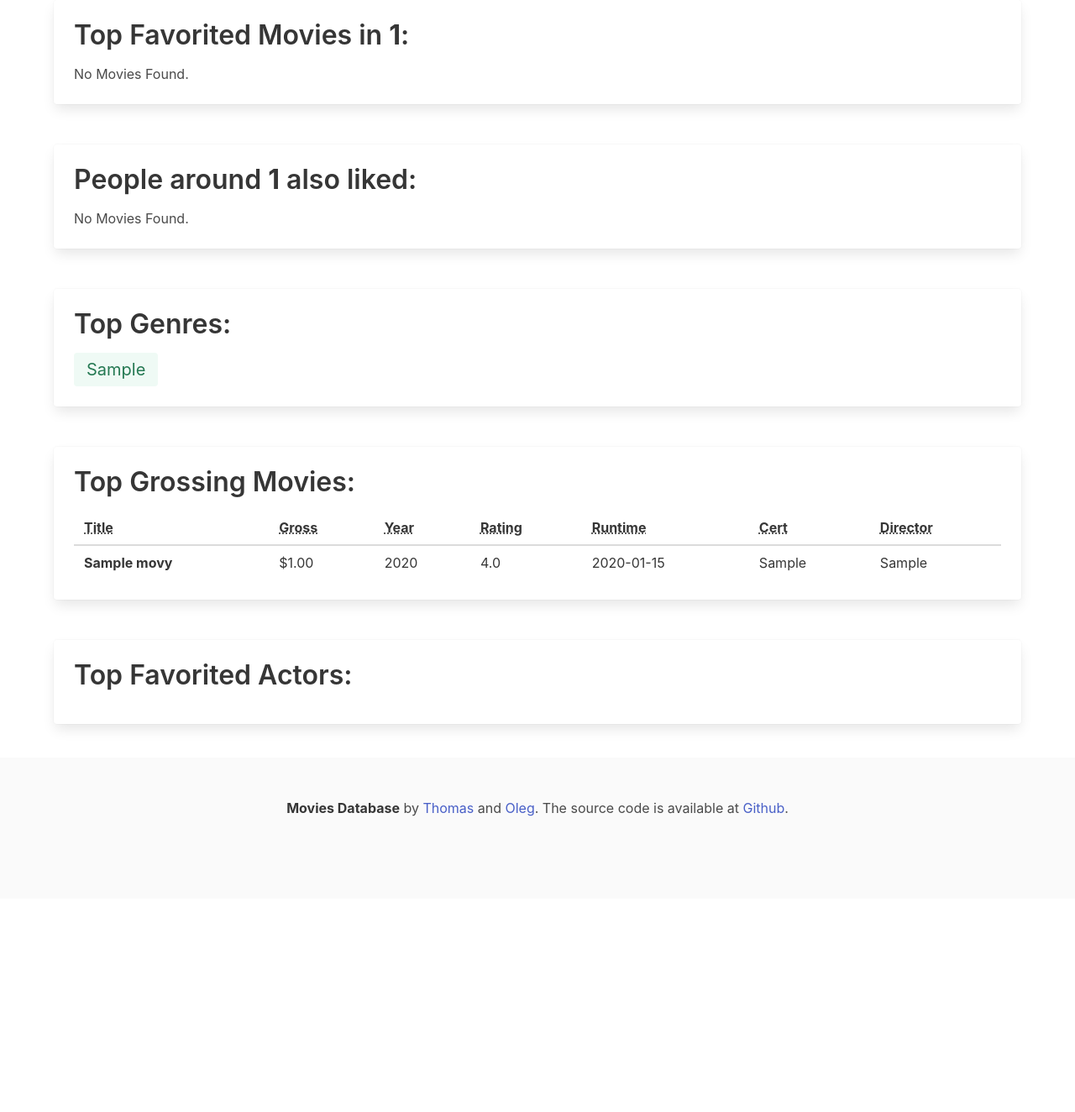
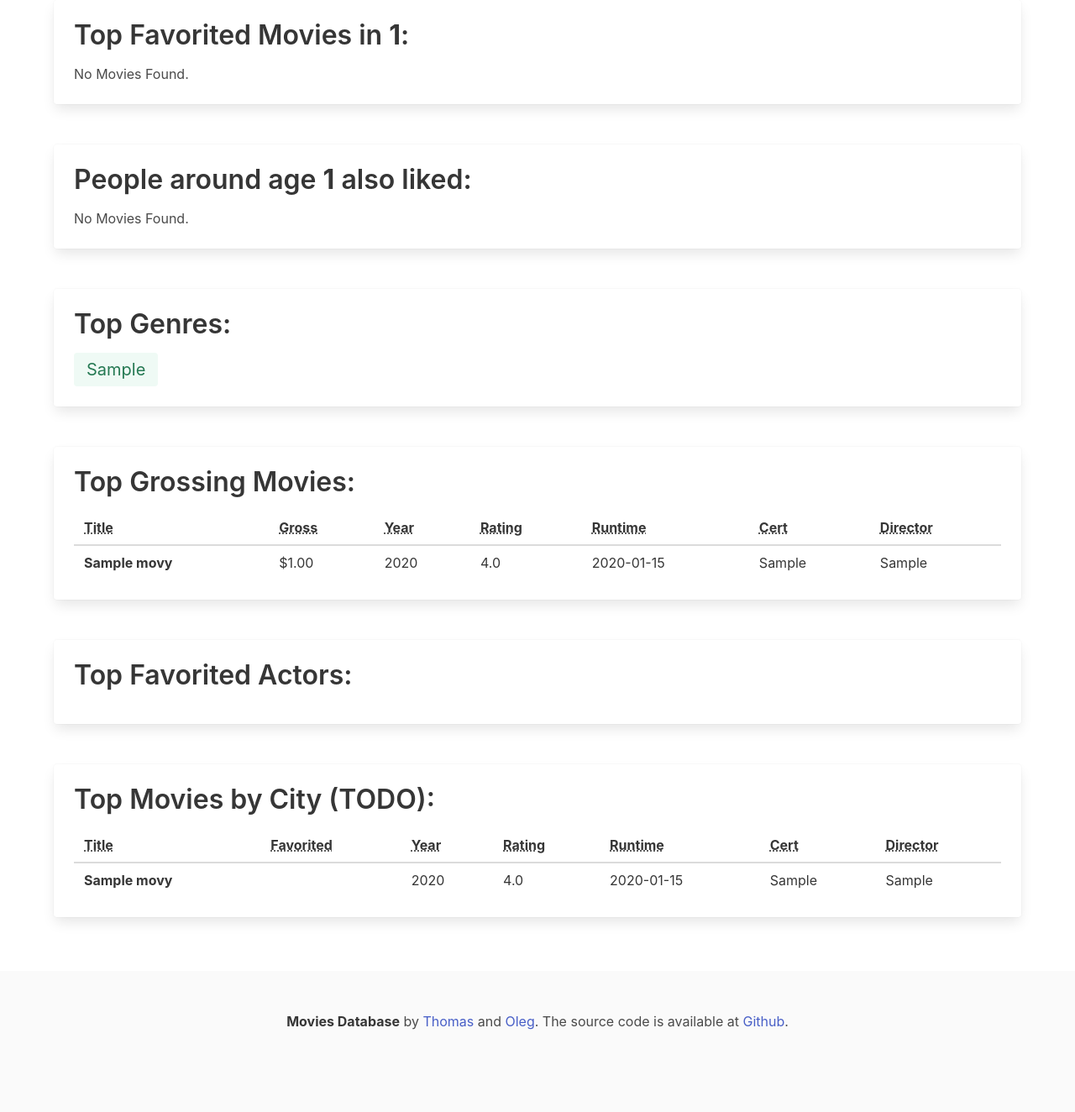
Before and after one commit to himynameisoleg/cs415-final, a Flask app: page /recommendations in a window 1280 px wide. Shown: the part 233-1557 px from the top of the page at 84% size. Before the commit the page ends 1205 px from the top, so only its background shows below. Run offline with Flask 3, Linux system fonts and the light colour scheme; the visitor is signed in with stand-in values (Sample User, id 1); tables that the repository leaves empty hold one stand-in row (values such as "Sample post"); some libraries are stand-ins or nearby versions.

Commit message:
fix city

```diff
--- a/app.py
+++ b/app.py
@@ -30,7 +30,7 @@ def index():
 
         return render_template('index.html', movies=movies, the_title='Welcome')
     else:
-        return redirect(url_for('login'))
+        return redirect(url_for('signup'))
 
 @app.route('/login', methods=['GET', 'POST'])
 def login():
@@ -203,7 +203,7 @@ def recommendations():
             ORDER BY COUNT(f.Title) DESC
             LIMIT 5;
         """, (session['city'], ))
-        top_city = cursor.fetchall()
+        top_your_city = cursor.fetchall()
 
 
         upper_age = int(session['age']) + 5
@@ -251,7 +251,12 @@ def recommendations():
         """)
         top_actors = cursor.fetchall()
 
-        return render_template('recommendations.html', top_city=top_city, top_age=top_age, top_genre=top_genre, top_grossing=top_grossing, top_actors=top_actors)
+        cursor.execute("""
+            SELECT * FROM Movies AS m LIMIT 10
+        """)
+        top_by_city = cursor.fetchall()
+
+        return render_template('recommendations.html', top_your_city=top_your_city, top_age=top_age, top_genre=top_genre, top_grossing=top_grossing, top_actors=top_actors, top_by_city=top_by_city)
     else:
         return redirect(url_for('login'))
 
@@ -260,7 +265,7 @@ def profile():
     if session.get('loggedin'):
         cursor = mysql.connection.cursor()
         cursor.execute("""
-            SELECT f.Title AS Title FROM Favorites AS f
+            SELECT f.Title, f.Date_Added FROM Favorites AS f
             JOIN Users AS u ON u.UserID = f.UserID
             WHERE f.UserID = % s
         """, (session['username'], ))
--- a/templates/recommendations.html
+++ b/templates/recommendations.html
@@ -14,12 +14,12 @@
 
 <div class="container mt-4 mb-4">
 
-    <!-- Top By City -->
+    <!-- Top in YOUR City -->
     <div class="card">
         <div class="card-content">
             <div class="content">
                 <h1 class="header is-1">Top Favorited Movies in <strong>{{ session['city'] }}</strong>:</h1>
-                {% if top_city %}
+                {% if top_your_city %}
                 <table class="table">
                     <thead>
                         <tr>
@@ -35,7 +35,7 @@
                         </tr>
                     </thead>
                     <tbody>
-                        {% for movie in top_city %}
+                        {% for movie in top_your_city %}
                         <tr>
                             <th>{{ movie['Title'] }}</th>
                             <td>{{ movie['Count'] }}</td>
@@ -63,7 +63,7 @@
     <div class="card">
         <div class="card-content">
             <div class="content">
-                <h1 class="header is-1">People around <strong>{{ session['age'] }}</strong> also liked:</h1>
+                <h1 class="header is-1">People around age <strong>{{ session['age'] }}</strong> also liked:</h1>
                 {% if top_age %}
                 <table class="table">
                     <thead>
@@ -79,7 +79,7 @@
                         </tr>
                     </thead>
                     <tbody>
-                        {% for movie in top_city %}
+                        {% for movie in top_age %}
                         <tr>
                             <th>{{ movie['Title'] }}</th>
                             <td>{{ movie['Count'] }}</td>
@@ -189,7 +189,52 @@
         </div>
     </div>
     <br>
-    <br?
+    <br>
+
+    <!-- Top by City -->
+    <div class="card">
+        <div class="card-content">
+            <div class="content">
+                <h1 class="header is-1">Top Movies by City (TODO):</h1>
+                {% if top_by_city %}
+                <table class="table">
+                    <thead>
+                        <tr>
+                            <th><abbr title="Title">Title</abbr></th>
+                            <th><abbr title="Favorited">Favorited</abbr></th>
+                            <th><abbr title="Released Year">Year</abbr></th>
+                            <th><abbr title="IMDB Rating">Rating</abbr></th>
+                            <th><abbr title="Runtime">Runtime</abbr></th>
+                            <th><abbr title="Certificate">Cert</abbr></th>
+                            <th><abbr title="Director">Director</abbr></th>
+                            <!-- <th><abbr title="Star Actors"> Star Actors</abbr></th> -->
+                            <!-- <th><abbr title="Poster">Poster</abbr></th> -->
+                        </tr>
+                    </thead>
+                    <tbody>
+                        {% for movie in top_by_city %}
+                        <tr>
+                            <th>{{ movie['Title'] }}</th>
+                            <td>{{ movie['Count'] }}</td>
+                            <td>{{ movie['Released_Year'] }}</td>
+                            <td>{{ movie['IMDB_Rating'] }}</td>
+                            <td>{{ movie['Runtime'] }}</td>
+                            <td>{{ movie['Certificate'] }}</td>
+                            <td>{{ movie['Director'] }}</td>
+                            <!-- <td>{{ movie['Star1'] }}, {{ movie['Star2'] }}, {{ movie['Star3'] }}, {{ movie['Star4'] }}</td> -->
+                            <!-- <td><figure class="image is-12x17"><img src="{{ movie['Poster_Link']}}"></figure></td> -->
+                        </tr>
+                        {% endfor %}
+                    </tbody>
+                </table>
+                {% else %}
+                <p>No Movies Found.</p>
+                {% endif %}
+            </div>
+        </div>
+    </div>
+    <br>
+    <br>
 
 </div>
 {% endblock %}
```
Also changed, not shown: sql/data_imports.sql (+7 -0 lines), templates/profile.html (+5 -2 lines), 1 other file.
